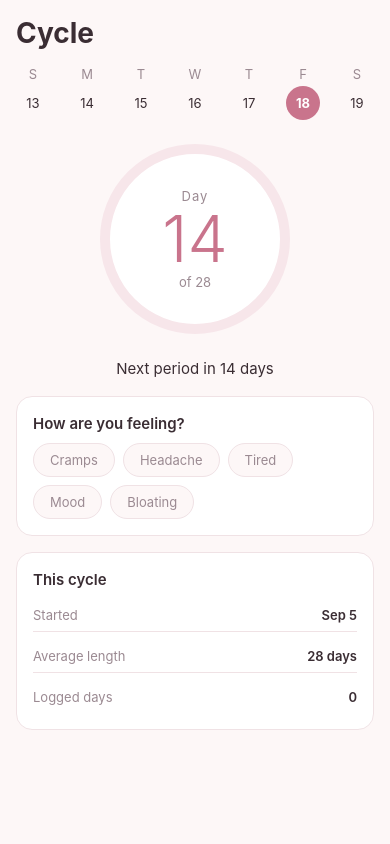
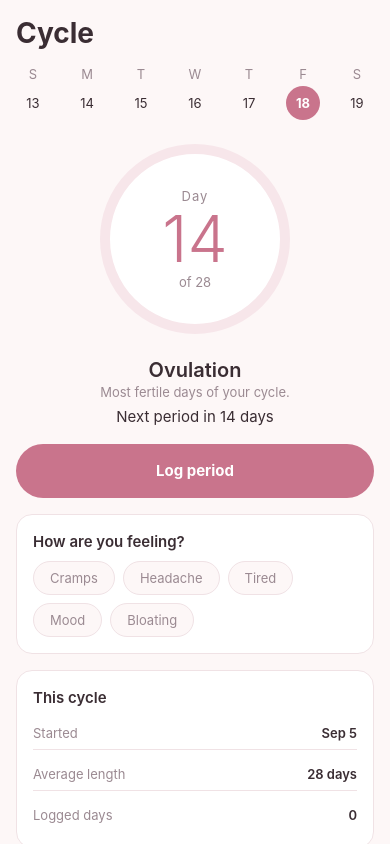
Before and after one commit to Final-Eclipse/anchor, a React Native app: screen /SetupCheck in a window 390 px wide. Built offline with nearby package versions, Linux system fonts and the light colour scheme.

Commit message:
Speed up unlock, enlarge Hide button, clarify setup screen, add cycle phase and period logging

```diff
--- a/src/components/Screen.tsx
+++ b/src/components/Screen.tsx
@@ -50,9 +50,12 @@ export function Screen({ title, subtitle, children, scroll = true }: Props) {
         ) : (
           <View />
         )}
+        {/* Sized to be hit in a hurry without looking. The generous hitSlop
+            matters more than the visible box — she may be reaching for this
+            because someone just walked in. */}
         <Pressable
           onPress={panic}
-          hitSlop={12}
+          hitSlop={{ top: 16, bottom: 16, left: 24, right: 24 }}
           accessibilityLabel="Hide this app"
           style={({ pressed }) => [styles.panic, pressed && styles.panicPressed]}
         >
@@ -101,12 +104,14 @@ const styles = StyleSheet.create({
   subtitle: { ...type.body, color: app.subtle, marginTop: space.xs },
   panic: {
     backgroundColor: app.surfaceLift,
-    borderRadius: radius.sm,
-    paddingVertical: space.sm,
-    paddingHorizontal: space.md,
+    borderRadius: radius.md,
+    paddingVertical: space.md,
+    paddingHorizontal: space.lg,
+    borderWidth: 1,
+    borderColor: app.line,
   },
-  panicPressed: { opacity: 0.6 },
-  panicText: { color: app.subtle, ...type.small, fontWeight: '600' },
+  panicPressed: { opacity: 0.6, backgroundColor: app.line },
+  panicText: { color: app.text, ...type.body, fontWeight: '700' },
   insecure: {
     ...type.small,
     color: app.gold,
--- a/src/crypto/vault.ts
+++ b/src/crypto/vault.ts
@@ -35,16 +35,17 @@ const SALT_BYTES = 16;
 
 /**
  * PBKDF2 here is pure JS and runs far slower in Hermes than on a laptop.
- * 100,000 measured over a second on an iPhone, which is too slow for an app
- * someone may open under pressure, so it came down to 30,000.
+ * Measured on an iPhone: 100,000 took well over a second, and 30,000 landed at
+ * almost exactly one second — still too slow for an app someone may be opening
+ * with very little time. 18,000 puts it near half a second.
  *
- * That trade is smaller than it looks. This work exists to make guessing the PIN
- * expensive, but a 4-digit PIN has only 10,000 possibilities — the PIN length is
- * the real limit, not the iteration count. Moving to a 6-digit PIN buys 100x more
- * than any iteration count we could afford here, and costs nothing. Do that when
- * you build the real unlock screen.
+ * The trade is smaller than it looks. This work makes guessing the code
+ * expensive, but the code's length is the real limit: six digits is a million
+ * possibilities and four is ten thousand, which dwarfs any iteration count we
+ * could afford on a phone. Six digits plus the lockout below is where the
+ * protection actually comes from.
  */
-const PBKDF2_ITERATIONS = 30_000;
+const PBKDF2_ITERATIONS = 18_000;
 
 interface WrappedKeyRecord {
   v: 1;
--- a/src/data/resources.ts
+++ b/src/data/resources.ts
@@ -94,14 +94,14 @@ export const RESOURCES: Resource[] = [
   {
     id: 'united-way-211',
     name: 'Georgia 211',
-    categories: ['emergency-cash', 'housing'],
+    categories: ['emergency-cash', 'housing', 'job-training'],
     area: 'georgia',
     description:
-      'Dial 211 to be referred to help with rent, utilities, food and emergency assistance funds near you.',
+      'Free and confidential. Trained specialists connect you to help with rent, utilities, food, healthcare and work.',
     phone: '211',
     url: 'https://211online.unitedwayatlanta.org/',
-    note: 'Free referral line',
-    verified: false,
+    note: 'Or text your ZIP code and what you need to 898211',
+    verified: true,
   },
 ];
 
--- a/src/screens/Decoy.tsx
+++ b/src/screens/Decoy.tsx
@@ -30,6 +30,14 @@ const CYCLE_LENGTH = 28;
 const SYMPTOMS = ['Cramps', 'Headache', 'Tired', 'Mood', 'Bloating'];
 const DAY_LABELS = ['S', 'M', 'T', 'W', 'T', 'F', 'S'];
 
+/** Every real tracker leads with the phase, so this one does too. */
+function phaseFor(day: number): { name: string; blurb: string } {
+  if (day <= 5) return { name: 'Period', blurb: 'Rest if you can.' };
+  if (day <= 12) return { name: 'Follicular phase', blurb: 'Energy usually climbs now.' };
+  if (day <= 15) return { name: 'Ovulation', blurb: 'Most fertile days of your cycle.' };
+  return { name: 'Luteal phase', blurb: 'Symptoms often show up late in this phase.' };
+}
+
 /** Dates derive from today so the app never looks abandoned. */
 function cycleInfo() {
   const today = new Date();
@@ -59,6 +67,7 @@ export function Decoy() {
   const insets = useSafeAreaInsets();
   const [entering, setEntering] = useState(false);
   const [logged, setLogged] = useState<string[]>(loadLogged);
+  const [periodLogged, setPeriodLogged] = useState(false);
 
   if (entering) return <Unlock onCancel={() => setEntering(false)} />;
 
@@ -101,9 +110,24 @@ export function Decoy() {
           </View>
         </Pressable>
 
-        <Text style={styles.prediction}>
-          Next period in {daysUntilNext} days
-        </Text>
+        <View style={styles.phaseBlock}>
+          <Text style={styles.phaseName}>{phaseFor(dayOfCycle).name}</Text>
+          <Text style={styles.phaseBlurb}>{phaseFor(dayOfCycle).blurb}</Text>
+          <Text style={styles.prediction}>Next period in {daysUntilNext} days</Text>
+        </View>
+
+        <Pressable
+          onPress={() => setPeriodLogged(!periodLogged)}
+          style={({ pressed }) => [
+            styles.logPeriod,
+            periodLogged && styles.logPeriodOn,
+            pressed && styles.logPressed,
+          ]}
+        >
+          <Text style={[styles.logPeriodText, periodLogged && styles.logPeriodTextOn]}>
+            {periodLogged ? 'Period logged for today' : 'Log period'}
+          </Text>
+        </Pressable>
 
         <View style={styles.card}>
           <Text style={styles.cardTitle}>How are you feeling?</Text>
@@ -180,7 +204,21 @@ const styles = StyleSheet.create({
   ringNumber: { fontSize: 64, fontWeight: '300', color: decoy.accent, lineHeight: 70 },
   ringSub: { ...type.small, color: decoy.subtle },
 
-  prediction: { ...type.body, color: decoy.text, textAlign: 'center' },
+  phaseBlock: { alignItems: 'center', gap: 2 },
+  phaseName: { ...type.heading, color: decoy.text },
+  phaseBlurb: { ...type.small, color: decoy.subtle },
+  prediction: { ...type.body, color: decoy.text, textAlign: 'center', marginTop: space.xs },
+
+  logPeriod: {
+    borderRadius: 999,
+    paddingVertical: space.md,
+    alignItems: 'center',
+    backgroundColor: decoy.accent,
+  },
+  logPeriodOn: { backgroundColor: decoy.accentSoft },
+  logPressed: { opacity: 0.8 },
+  logPeriodText: { ...type.body, color: '#ffffff', fontWeight: '700' },
+  logPeriodTextOn: { color: decoy.accent },
 
   card: {
     backgroundColor: decoy.surface,
--- a/src/screens/SetupCheck.tsx
+++ b/src/screens/SetupCheck.tsx
@@ -71,7 +71,7 @@ export default function SetupCheck() {
   async function run() {
     if (await isVaultSetUp()) {
       setBlocked(
-        'A vault already exists on this phone. This test would destroy it, so it will not run. Delete the app and reinstall if you need to re-check a clean setup.'
+        "You've already set up a code on this phone. These tests create and delete a code of their own, so they'd wipe your data — they won't run while it's here. Use Start over below first if you want to test from scratch."
       );
       return;
     }
@@ -138,7 +138,15 @@ export default function SetupCheck() {
   const failed = lines.filter((l) => !l.ok).length;
 
   return (
-    <Screen title="Setup check" subtitle="Runs the real crypto on this device.">
+    <Screen title="Setup check" subtitle="For us, not for her. Delete this screen before judging.">
+      <Text style={styles.explainer}>
+        Two tools for building. <Text style={styles.strong}>Run checks</Text> proves the
+        encryption works on this phone and times how long unlocking takes.{' '}
+        <Text style={styles.strong}>Start over</Text> wipes everything so you can see the
+        first-run screens again — there's no other way back to them, because the code you set
+        survives reloading the app.
+      </Text>
+
       <Pressable
         style={({ pressed }) => [styles.button, pressed && styles.buttonPressed]}
         onPress={run}
@@ -171,8 +179,9 @@ export default function SetupCheck() {
 
       <View style={styles.resetBlock}>
         <Text style={styles.resetHint}>
-          Testing the first-run flow? This is the only way back to it on a phone — Expo Go
-          keeps the code between reloads.
+          Deletes your code, everything saved, and every document on this phone, so the next
+          time you long-press the day ring you'll get the safety notice and set a new code —
+          exactly what she'd see opening it for the first time.
         </Text>
         <Pressable
           onPress={confirmReset}
@@ -194,6 +203,8 @@ const styles = StyleSheet.create({
   },
   buttonPressed: { opacity: 0.7 },
   buttonText: { color: app.bg, ...type.body, fontWeight: '700' },
+  explainer: { ...type.small, color: app.subtle, lineHeight: 19 },
+  strong: { color: app.text, fontWeight: '700' },
   blocked: {
     ...type.small,
     color: app.gold,
```
